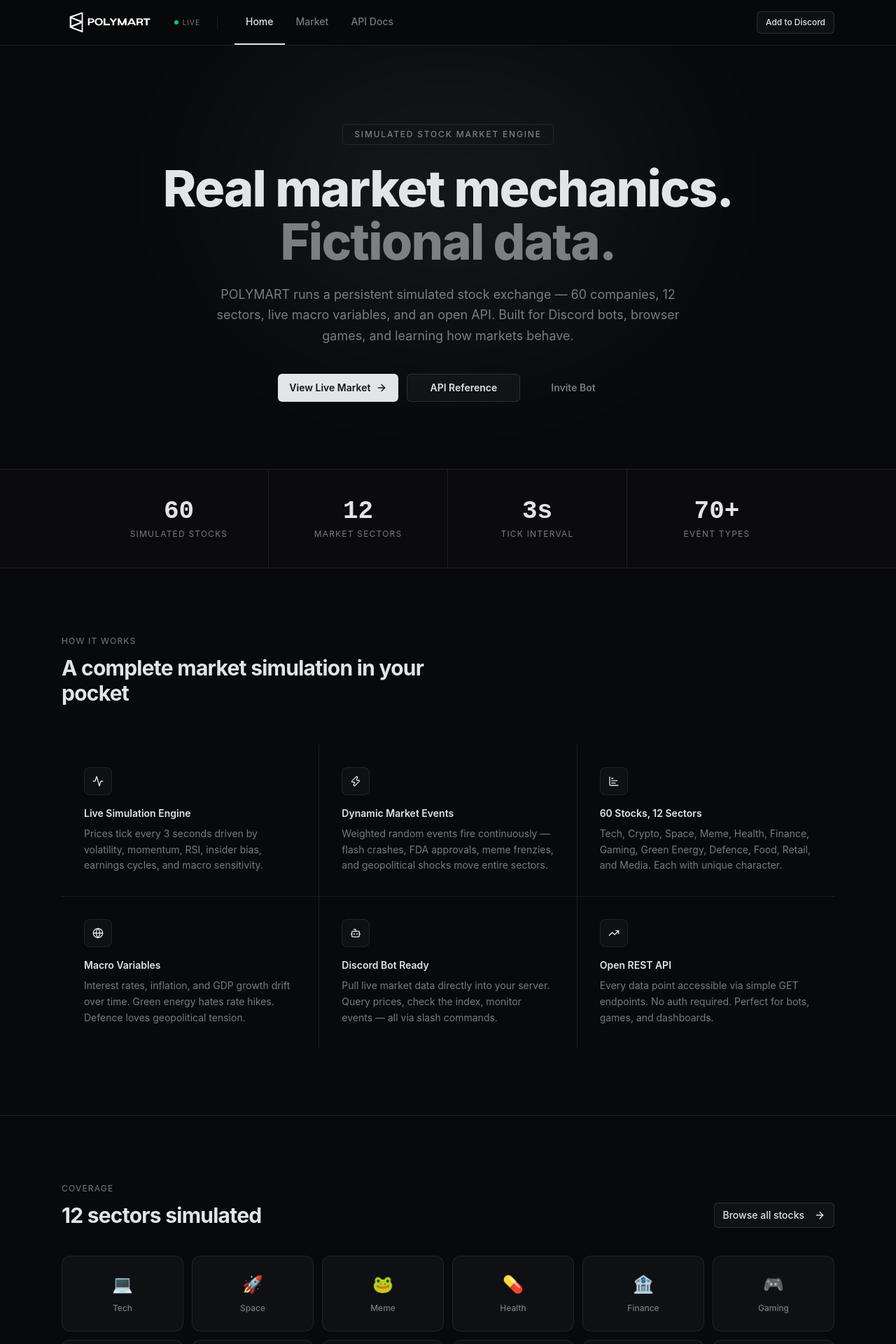
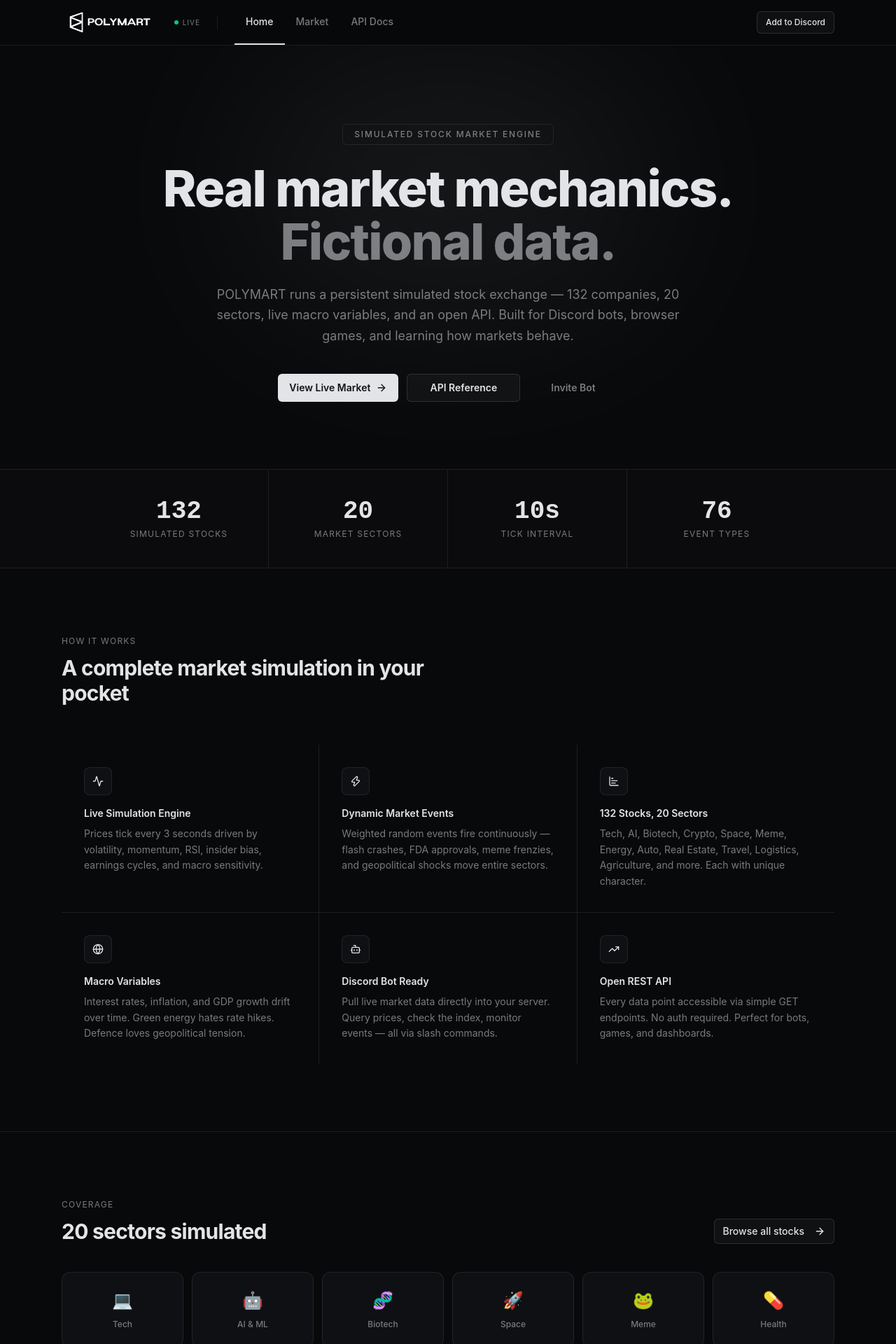
Before and after one commit to ChristianRelf/polymart, a React (Vite) app: page / in a window 1280 px wide. Shown: the top 1920 px of the page at 70% size. Built offline with nearby package versions, Linux system fonts and the light colour scheme; no server answers.

Commit message:
Fix data consistency across pages

```diff
--- a/src/pages/ApiDocsPage.tsx
+++ b/src/pages/ApiDocsPage.tsx
@@ -53,7 +53,7 @@ const ENDPOINTS: Endpoint[] = [
     method: "GET",
     path: "/api/v1/getStocks",
     summary: "All stocks — summary",
-    desc: "Returns a map of all 60 stocks keyed by ticker symbol. Optionally filter by sector.",
+    desc: "Returns a map of all 132 stocks keyed by ticker symbol. Optionally filter by sector.",
     params: [
       { name: "sector", type: "string", required: false, desc: "Filter by sector key", example: "tech" },
     ],
@@ -114,7 +114,7 @@ const ENDPOINTS: Endpoint[] = [
     method: "GET",
     path: "/api/v1/getSectors",
     summary: "All sectors — summary",
-    desc: "Returns all 12 sectors with average price change, momentum, and news impact score.",
+    desc: "Returns all 20 sectors with average price change, momentum, and news impact score.",
     response: [
       { name: "<sector_key>", type: "object", desc: "Keyed by sector key (e.g. tech, crypto)" },
       { name: "  label", type: "string", desc: "Human-readable name" },
@@ -192,7 +192,7 @@ const ENDPOINTS: Endpoint[] = [
     params: [
       { name: "by", type: "string", required: false, desc: "Sort field: change | price | volume | rsi | ath | streak (default: change)", example: "volume" },
       { name: "dir", type: "string", required: false, desc: "asc | desc (default: desc)", example: "desc" },
-      { name: "limit", type: "number", required: false, desc: "Max results (1–60, default 10)", example: "10" },
+      { name: "limit", type: "number", required: false, desc: "Max results (1–132, default 10)", example: "10" },
     ],
     response: [
       { name: "sortedBy", type: "string", desc: "Field used for sorting" },
@@ -225,7 +225,7 @@ const ENDPOINTS: Endpoint[] = [
     method: "GET",
     path: "/api/v1/getHistory",
     summary: "Price history for a stock",
-    desc: "Returns raw price history for a stock. Up to 400 data points, each representing one simulation tick (~10 seconds).",
+    desc: "Returns raw price history for a stock. Up to 400 data points, each representing one simulation tick (10 seconds).",
     params: [
       { name: "ticker", type: "string", required: true, desc: "Ticker symbol", example: "VOID" },
       { name: "limit", type: "number", required: false, desc: "Data points to return (1–400, default 100)", example: "100" },
@@ -274,7 +274,7 @@ const ENDPOINTS: Endpoint[] = [
   },
 ]
 
-const SECTOR_KEYS = ["tech", "food", "space", "meme", "green", "finance", "gaming", "health", "crypto", "defence", "retail", "media"]
+const SECTOR_KEYS = ["tech", "food", "space", "meme", "green", "finance", "gaming", "health", "crypto", "defence", "retail", "media", "auto", "realty", "travel", "ai", "bio", "energy", "logistics", "agri"]
 
 // ── Components ────────────────────────────────────────────────────────────────
 
--- a/src/pages/HomePage.tsx
+++ b/src/pages/HomePage.tsx
@@ -23,8 +23,8 @@ const FEATURES = [
   },
   {
     icon: BarChart2,
-    title: "60 Stocks, 12 Sectors",
-    desc: "Tech, Crypto, Space, Meme, Health, Finance, Gaming, Green Energy, Defence, Food, Retail, and Media. Each with unique character.",
+    title: "132 Stocks, 20 Sectors",
+    desc: "Tech, AI, Biotech, Crypto, Space, Meme, Energy, Auto, Real Estate, Travel, Logistics, Agriculture, and more. Each with unique character.",
   },
   {
     icon: Globe,
@@ -45,6 +45,8 @@ const FEATURES = [
 
 const SECTORS = [
   { icon: "💻", label: "Tech" },
+  { icon: "🤖", label: "AI & ML" },
+  { icon: "🧬", label: "Biotech" },
   { icon: "🚀", label: "Space" },
   { icon: "🐸", label: "Meme" },
   { icon: "💊", label: "Health" },
@@ -56,13 +58,19 @@ const SECTORS = [
   { icon: "🍔", label: "Food & Bev" },
   { icon: "🛒", label: "Retail" },
   { icon: "📺", label: "Media" },
+  { icon: "🚗", label: "Auto" },
+  { icon: "🏢", label: "Real Estate" },
+  { icon: "✈️", label: "Travel" },
+  { icon: "⚡", label: "Energy" },
+  { icon: "📦", label: "Logistics" },
+  { icon: "🌾", label: "Agriculture" },
 ]
 
 const STATS = [
-  { value: "60", label: "Simulated Stocks" },
-  { value: "12", label: "Market Sectors" },
-  { value: "3s", label: "Tick Interval" },
-  { value: "70+", label: "Event Types" },
+  { value: "132", label: "Simulated Stocks" },
+  { value: "20", label: "Market Sectors" },
+  { value: "10s", label: "Tick Interval" },
+  { value: "76", label: "Event Types" },
 ]
 
 export default function HomePage({ onNavigate }: Props) {
@@ -97,7 +105,7 @@ export default function HomePage({ onNavigate }: Props) {
         </h1>
 
         <p className="text-lg text-muted-foreground leading-relaxed max-w-2xl mb-10">
-          POLYMART runs a persistent simulated stock exchange — 60 companies, 12 sectors, live macro variables,
+          POLYMART runs a persistent simulated stock exchange — 132 companies, 20 sectors, live macro variables,
           and an open API. Built for Discord bots, browser games, and learning how markets behave.
         </p>
 
@@ -192,7 +200,7 @@ export default function HomePage({ onNavigate }: Props) {
         <div className="flex flex-col sm:flex-row sm:items-end justify-between gap-6 mb-10">
           <div>
             <p className="text-xs text-muted-foreground uppercase tracking-widest mb-3">Coverage</p>
-            <h2 className="text-3xl font-bold tracking-tight text-foreground">12 sectors simulated</h2>
+            <h2 className="text-3xl font-bold tracking-tight text-foreground">20 sectors simulated</h2>
           </div>
           <Button variant="outline" onClick={() => onNavigate("market")} className="border-border shrink-0">
             Browse all stocks
--- a/src/pages/MarketPage.tsx
+++ b/src/pages/MarketPage.tsx
@@ -309,7 +309,7 @@ export default function MarketPage() {
         <div>
           <h1 className="text-2xl font-bold text-foreground tracking-tight mb-1">Market</h1>
           <p className="text-sm text-muted-foreground">
-            {market.totalStocks} stocks · ticks every 3s · tick #{market.tickCount}
+            {market.totalStocks} stocks · ticks every 10s · tick #{market.tickCount}
           </p>
         </div>
         <div className="flex items-center gap-2">
```
